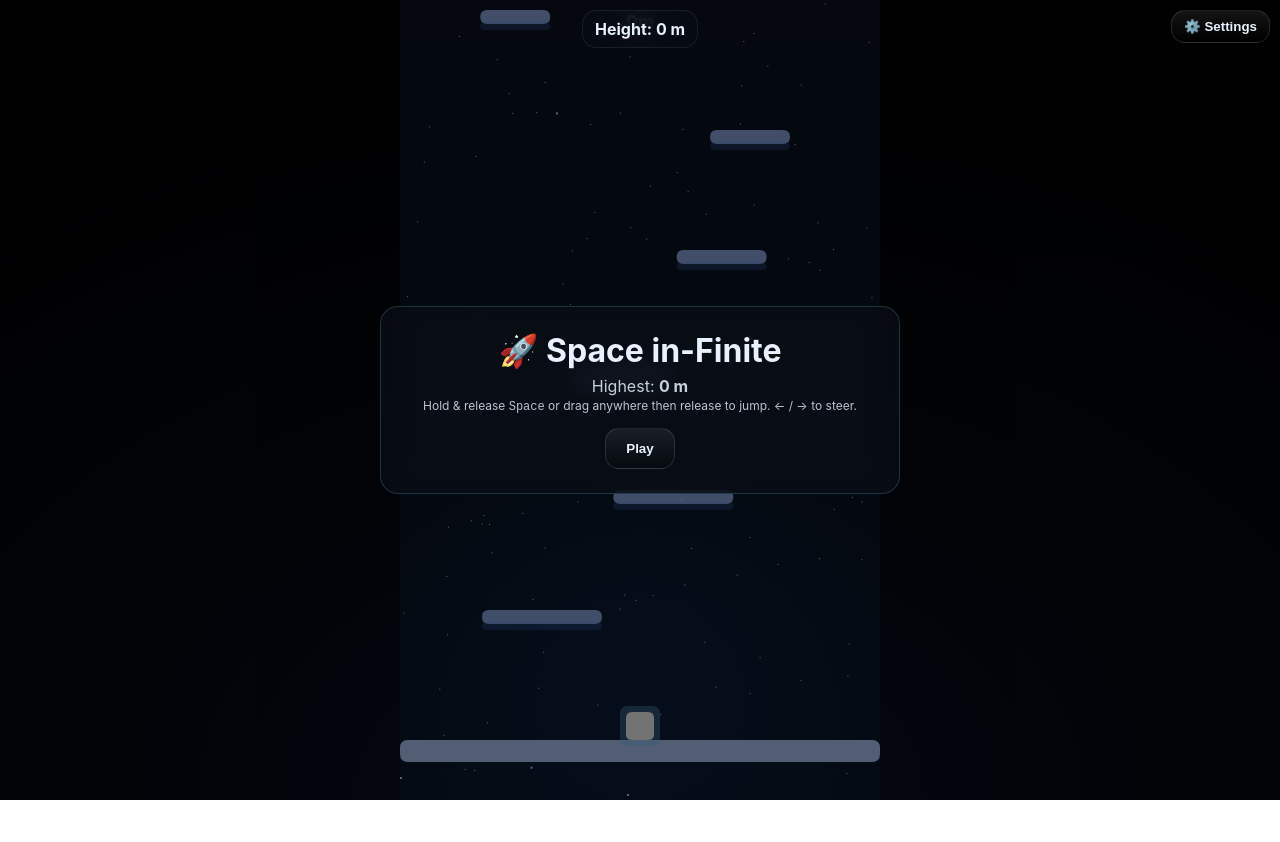
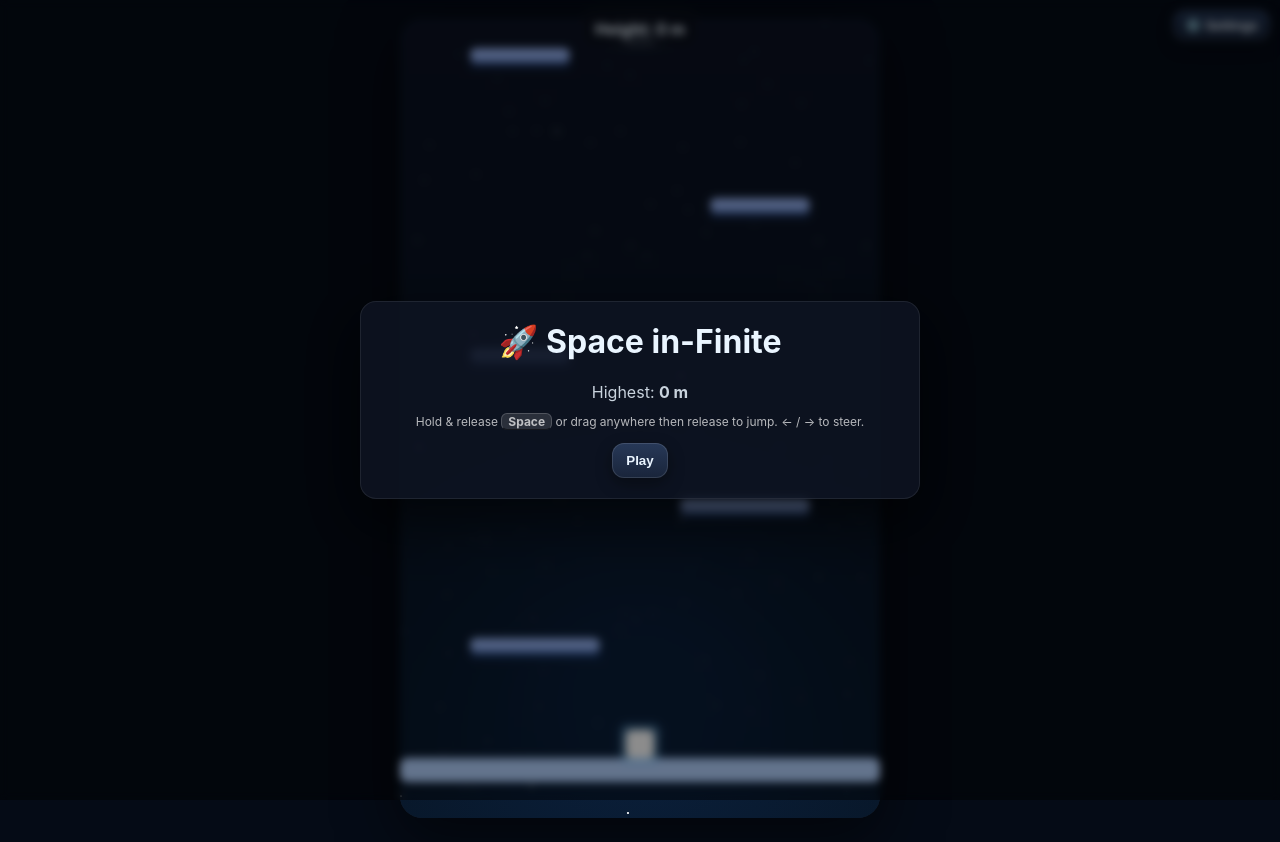
Before and after one commit to Marshii30/space-in-finite, a React (Vite) app: page / in a window 1280 px wide. Before the commit the page ends 800 px from the top, so only its background shows below. Built offline with nearby package versions, Linux system fonts and the light colour scheme.

Commit message:
feat(game): reliable space/drag jump, fixed base, static platforms; update globals.css

```diff
--- a/src/styles/globals.css
+++ b/src/styles/globals.css
@@ -1,43 +1,87 @@
-* { box-sizing: border-box; margin: 0; padding: 0; }
-html, body, #root { height: 100%; }
-
-body {
-  background: radial-gradient(1200px 800px at 50% 100%, #0b1430 0%, #050810 45%, #000 100%);
-  color: #e8f2ff;
-  font-family: Inter, system-ui, Segoe UI, Roboto, Arial, sans-serif;
-  overflow: hidden;
+:root{
+  --bg:#050b16;
+  --panel:#0b1222;
+  --panel-2:#0a0f1c;
+  --text:#eaf5ff;
+  --muted:rgba(255,255,255,.7);
+  --accent:#6fb3ff;
 }
 
-.modal-wrap { position: fixed; inset: 0; display: grid; place-items: center; background: rgba(0,0,0,.55); z-index: 10; }
-.modal {
-  background: rgba(10,14,22,.75); backdrop-filter: blur(14px);
-  border: 1px solid rgba(120,210,255,.2); border-radius: 18px;
-  padding: 24px; width: min(520px, 92vw); text-align: center;
+*{ box-sizing:border-box; }
+html,body,#root{ height:100%; }
+html,body{
+  margin:0;
+  background:var(--bg);
+  color:var(--text);
+  font-family: Inter, system-ui, -apple-system, Segoe UI, Roboto, Helvetica, Arial, "Apple Color Emoji", "Segoe UI Emoji", "Segoe UI Symbol", sans-serif;
 }
-.btn {
-  padding: 12px 20px; border-radius: 14px; border: 1px solid rgba(255,255,255,.12);
-  background: linear-gradient(180deg, rgba(255,255,255,.08), rgba(0,0,0,.22)); color: #e8f2ff;
-  font-weight: 600; cursor: pointer;
+
+/* center the game stage */
+.game-wrap{
+  min-height:100%;
+  display:grid;
+  place-items:center;
+  padding:18px 10px 24px;
 }
-.btn:hover { filter: brightness(1.12); }
-.tiny { font-size: 12px; opacity: .8; }
+.stage{
+  position:relative;
+  width:480px;
+  height:800px;
+  border-radius:22px;
+  overflow:hidden;
+  background:linear-gradient(#0c1526,#091220);
+  box-shadow:
+    0 20px 60px rgba(0,0,0,.55),
+    inset 0 0 0 1px rgba(255,255,255,.05);
+}
+.stage canvas{
+  position:absolute;
+  inset:0;
+  display:block;
+}
 
-/* Canvas wrapper */
-.game-wrap { position: fixed; inset: 0; display: grid; place-items: center; touch-action: none; }
-.stage { position: relative; width: min(100vw, 480px); aspect-ratio: 3/5; }
-.stage canvas { position: absolute; inset: 0; width: 100%; height: 100%; }
+/* generic UI bits (HUD / Modals / Buttons) */
+.modal-wrap{
+  position:fixed; inset:0; z-index:40;
+  display:grid; place-items:center;
+  background:rgba(0,0,0,.45);
+  backdrop-filter: blur(4px);
+}
+.modal{
+  width:min(560px,92vw);
+  background:rgba(14,20,34,.86);
+  border:1px solid rgba(255,255,255,.08);
+  border-radius:16px;
+  padding:20px;
+  box-shadow: 0 20px 60px rgba(0,0,0,.6);
+  text-align:center;
+}
 
-/* Center-top HUD score */
-#hud-score {
-  position: fixed;
-  top: 10px;
-  left: 50%;
-  transform: translateX(-50%);
-  z-index: 30;
-  background: rgba(10,14,22,.55);
-  backdrop-filter: blur(12px);
-  border: 1px solid rgba(255,255,255,.08);
-  border-radius: 14px;
-  padding: 8px 12px;
-  font-weight: 700;
+.btn{
+  appearance:none; border:0; cursor:pointer;
+  padding:10px 14px; border-radius:12px;
+  font-weight:700; color:var(--text);
+  background:linear-gradient(180deg, rgba(120,170,255,.25), rgba(120,170,255,.12));
+  box-shadow:
+    inset 0 0 0 1px rgba(255,255,255,.12),
+    0 6px 16px rgba(0,0,0,.35);
+  transition: transform .08s ease, filter .08s ease;
 }
+.btn:hover{ filter:brightness(1.06); }
+.btn:active{ transform:translateY(1px) scale(.99); }
+
+kbd{
+  background:rgba(255,255,255,.12);
+  border:1px solid rgba(255,255,255,.18);
+  border-bottom-color: rgba(0,0,0,.5);
+  border-radius:6px; padding:0 6px;
+  font-weight:700; font-family:inherit;
+}
+
+.tiny{ font-size:12px; color:var(--muted); }
+.card{
+  background:rgba(255,255,255,.05);
+  border:1px solid rgba(255,255,255,.08);
+  border-radius:14px;
+  padding:12px;
+}
```
Also changed, not shown: src/components/GameCanvas.jsx (+133 -147 lines).
